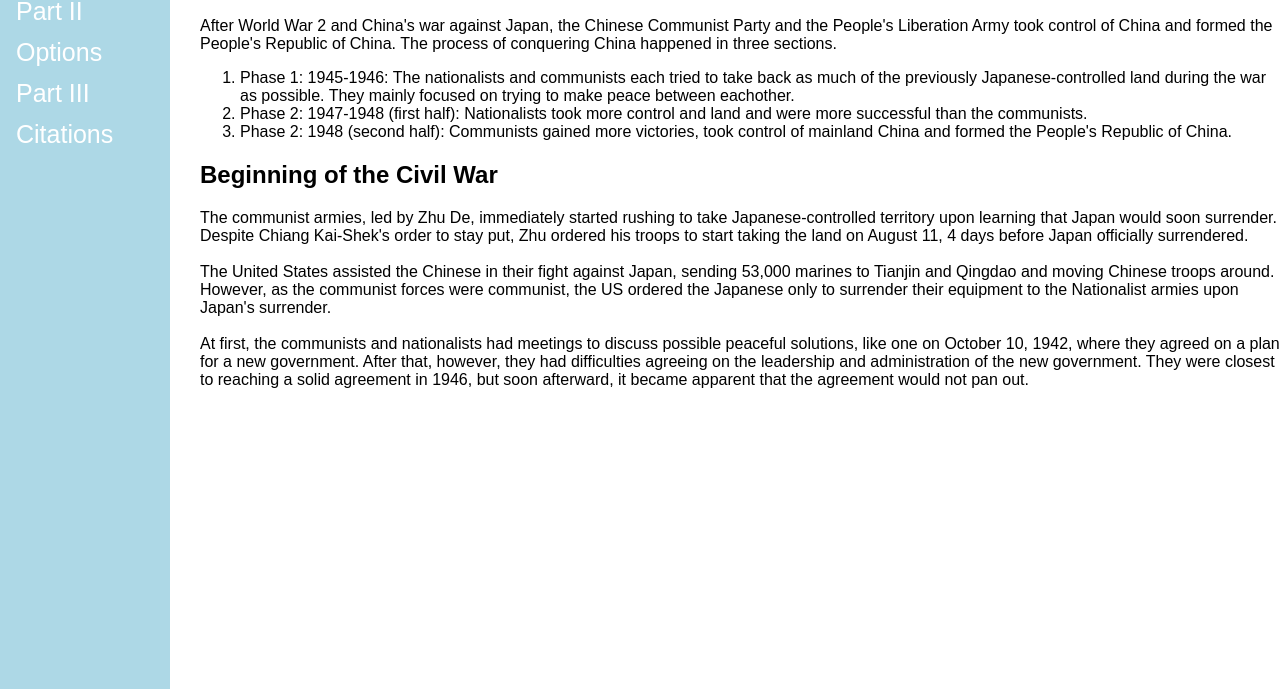
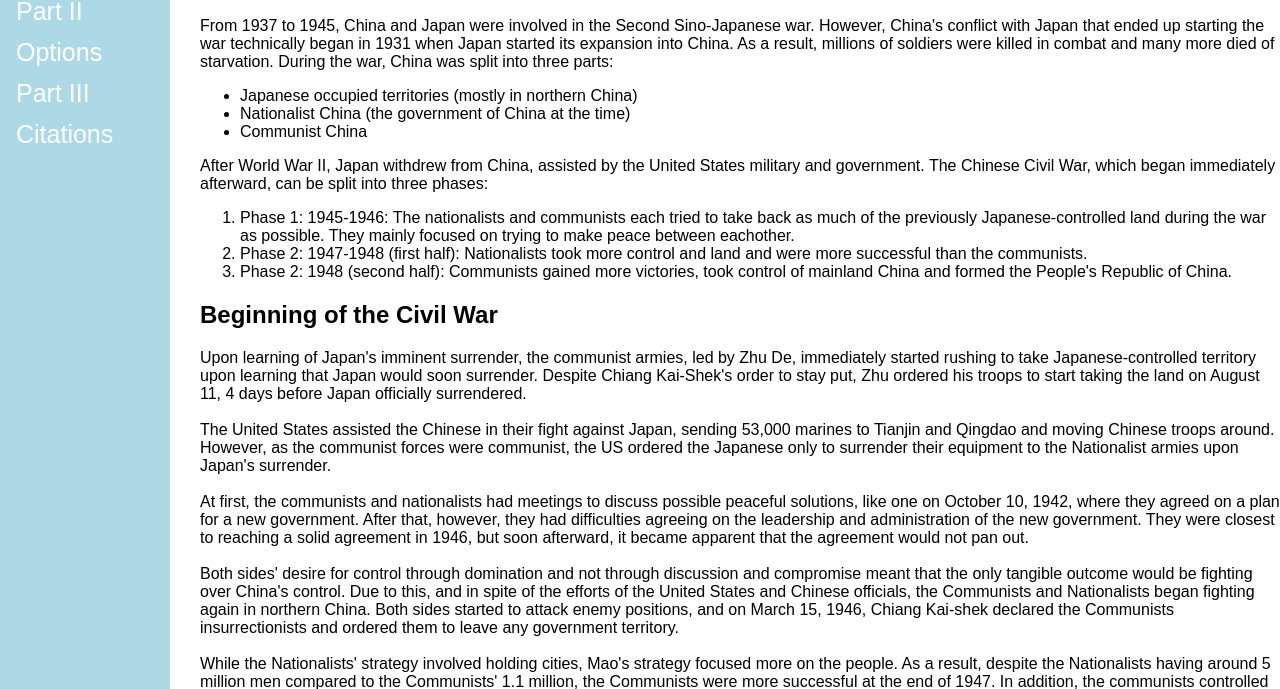
Before and after one commit to a20028074/History-CulturalRevolution, a plain HTML site: page part1.html in a window 1280 px wide. Shown: the part 111-800 px from the top of the page. Drawn offline with Linux system fonts and the light colour scheme.

Commit message:
Update part1.html

```diff
--- a/part1.html
+++ b/part1.html
@@ -17,8 +17,18 @@
         <h1 style="font-size:32px;">Part 1: Civil War</h1>
         <h2>Summary</h2>
             <p>
-                After World War 2 and China's war against Japan, the Chinese Communist Party and the People's Liberation Army took control of China and formed the People's Republic of China.
-                The process of conquering China happened in three sections.
+                From 1937 to 1945, China and Japan were involved in the Second Sino-Japanese war. However, China's conflict with Japan that ended
+                up starting the war technically began in 1931 when Japan started its expansion into China. As a result, millions of soldiers were
+                killed in combat and many more died of starvation. During the war, China was split into three parts:
+            </p>
+                <ul>
+                    <li>Japanese occupied territories (mostly in northern China)</li>
+                    <li>Nationalist China (the government of China at the time)</li>
+                    <li>Communist China</li>
+                </ul>
+            <p>
+                After World War II, Japan withdrew from China, assisted by the United States military and government. The Chinese Civil War, which
+                began immediately afterward, can be split into three phases:
             </p>
                 <ol>
                     <li><span class='bold'>Phase 1: 1945-1946: </span>
@@ -34,13 +44,11 @@
                         Communists gained more victories, took control of mainland China and formed the People's Republic of China.
                     </li>
                 </ol>
-        <h2>
-            Beginning of the Civil War
-        </h2>
+        <h2>Beginning of the Civil War</h2>
             <p>
-                The communist armies, led by Zhu De, immediately started rushing to take Japanese-controlled territory upon learning that Japan
-                would soon surrender. Despite Chiang Kai-Shek's order to stay put, Zhu ordered his troops to start taking the land on August 11,
-                4 days before Japan officially surrendered.
+                Upon learning of Japan's imminent surrender, the communist armies, led by Zhu De, immediately started rushing to take Japanese-controlled
+                territory upon learning that Japan would soon surrender. Despite Chiang Kai-Shek's order to stay put, Zhu ordered his troops to start taking
+                the land on August 11, 4 days before Japan officially surrendered.
                 <br></br>
                 The United States assisted the Chinese in their fight against Japan, sending 53,000 marines to Tianjin and Qingdao and
                 moving Chinese troops around. However, as the communist forces were communist, the US ordered the Japanese only to surrender
@@ -51,7 +59,22 @@
                 and administration of the new government. They were closest to reaching a solid agreement in 1946, but soon afterward, it became
                 apparent that the agreement would not pan out.
                 <br></br>
-
+                Both sides' desire for control through domination and not through discussion and compromise meant that the only tangible outcome
+                would be fighting over China's control. Due to this, and in spite of the efforts of the United States and Chinese officials, the
+                Communists and Nationalists began fighting again in northern China. Both sides started to attack enemy positions, and on March 15, 1946,
+                Chiang Kai-shek declared the Communists insurrectionists and ordered them to leave any government territory.
+                <br></br>
+                While the Nationalists' strategy involved holding cities, Mao's strategy focused more on the people. As a result, despite the Nationalists
+                having around 5 million men compared to the Communists' 1.1 million, the Communists were more successful at the end of 1947. In addition,
+                the communists controlled most of the natural resources and critical areas, which lowered morale in the Nationalist forces. China's
+                economy worsened, and what was 9 trillion yuan in 1946 inflated to 700 trillion in 1948. Eventually, Chiang tried to make some peace with the
+                Communists, but the Communists shut down any attempts.
+                <br></br>
+                In 1949 Mao and Li Tsung-Jen, the new president after Chiang resigned, agreed to meet to discuss options for peace. However, the
+                Nationalists eventually rejected all of Mao's drafts, and the Communists began full-scale attacks on them soon after. They
+                captured many important Nationalist cities, most notably the (then) capital Nanking on April 24, 1949. By the end of the year,
+                many critical Nationalist officials and citizens had fled the country. The Nationalist government moved its capital to Taipei, Taiwan,
+                and the CCP took control of the country, and it officially became the People's Republic of China.
             </p>
     </div>
 </html>
```
